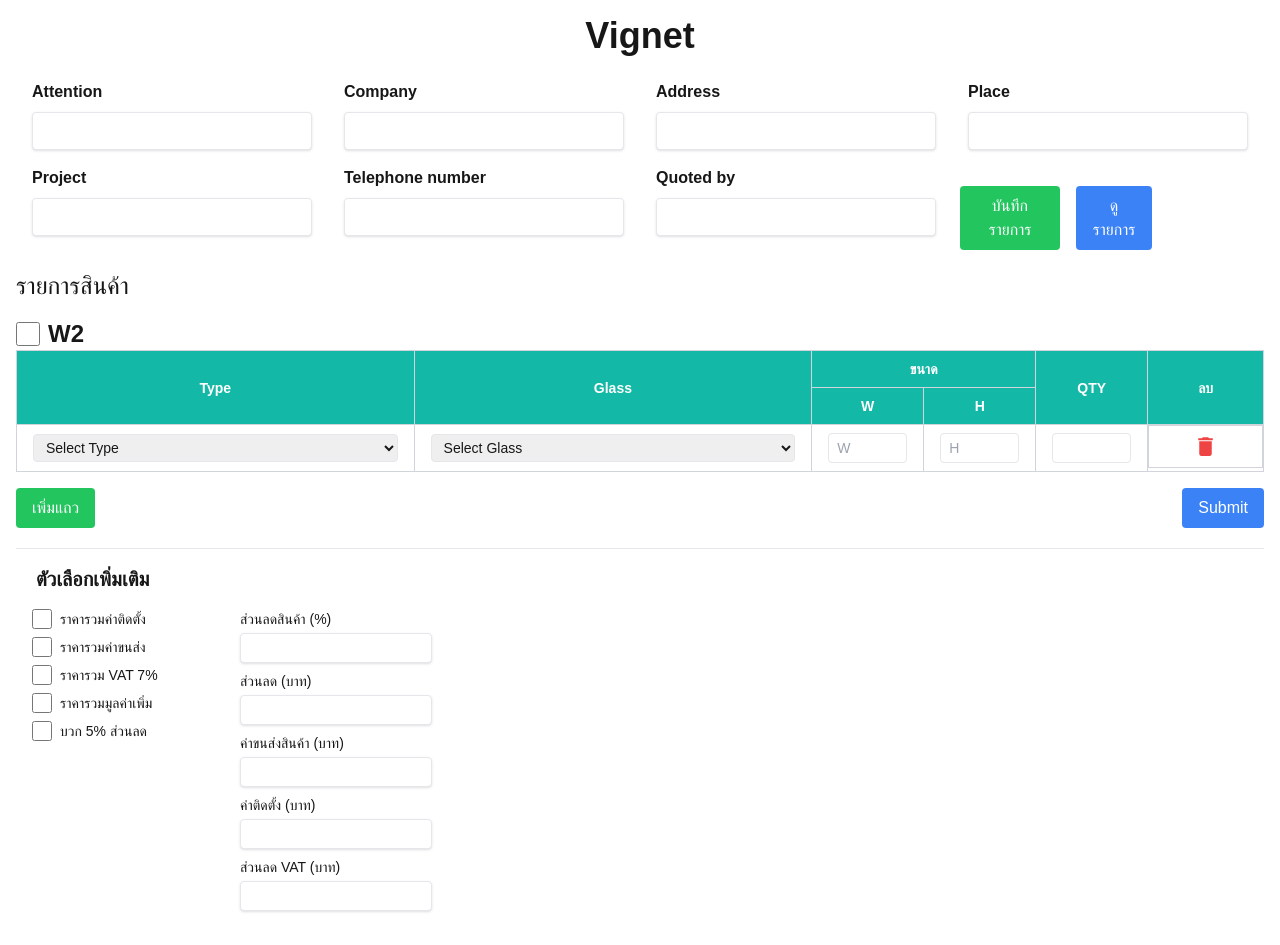
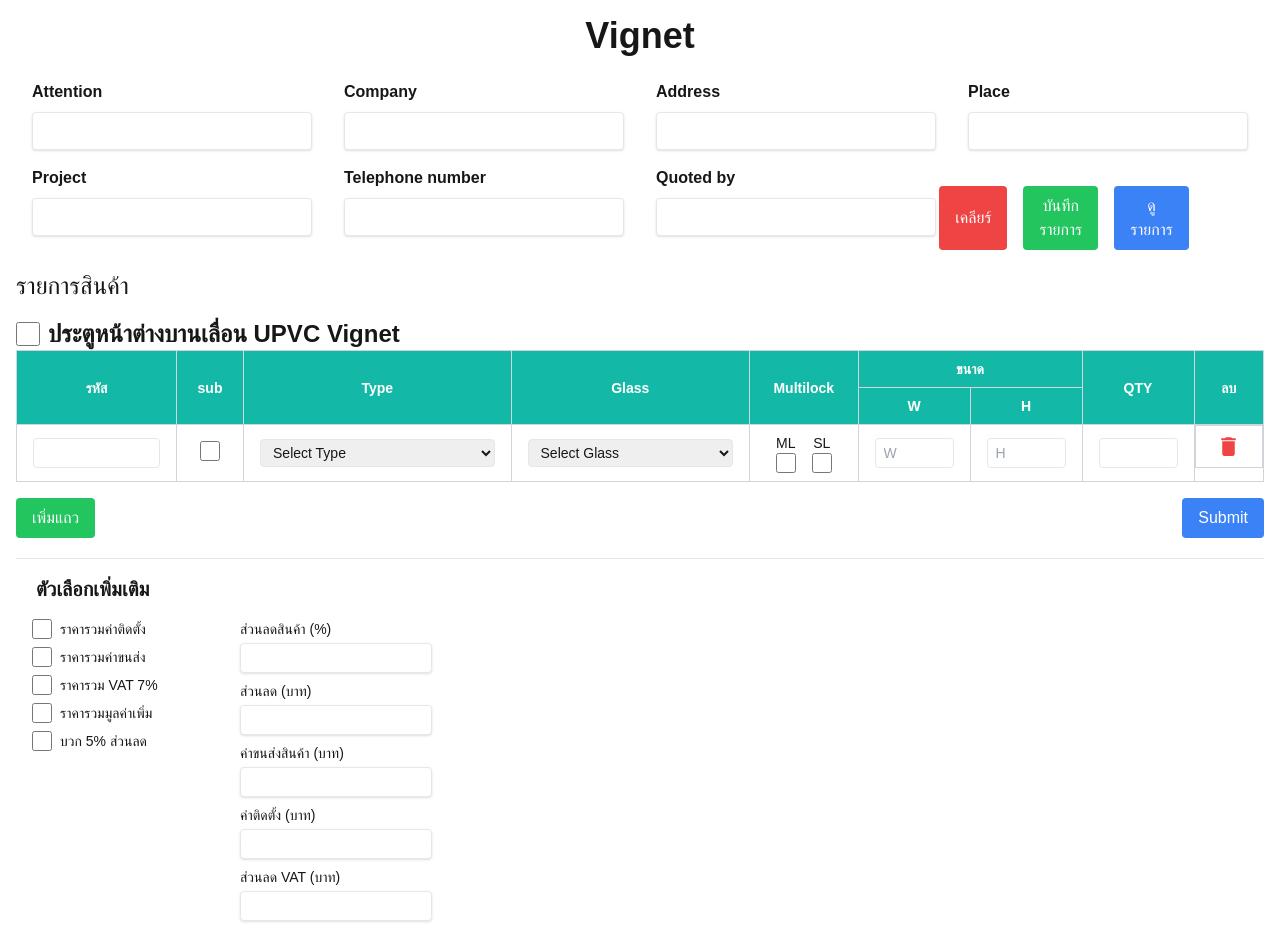
Before and after one commit to VolleyV/Wire-Screen-Quotation, a Next.js app: page / in a window 1280 px wide. Built offline with nearby package versions, Linux system fonts and the light colour scheme.

Commit message:
change main function

```diff
--- a/src/app/Components/InputInfo.tsx
+++ b/src/app/Components/InputInfo.tsx
@@ -7,12 +7,19 @@
   // Define props for InputInfo
   formData: any; // Or be more specific with your formData type
   handleInputChange: (event: React.ChangeEvent<HTMLInputElement>) => void;
+  setFormData: React.Dispatch<React.SetStateAction<any>>;
 }
 
 const InputInfo: React.FC<InputInfoProps> = ({
   formData,
   handleInputChange,
+  setFormData,
 }) => {
+  console.log("InputInfo Component Rendered:"); // Indicate component render
+  console.log("  formData prop:", formData); // Log formData prop
+  console.log("  handleInputChange prop:", handleInputChange); // Log handleInputChange prop
+  console.log("  setFormData prop:", setFormData); // Log setFormData prop
+  console.log("  Is setFormData a function?", typeof setFormData === 'function'); // Check if it's a function
   // Receive props
   const router = useRouter(); // Initialize useRouter
 
@@ -23,6 +30,29 @@
   const handleSubmit = (e: React.FormEvent) => {
     e.preventDefault();
     // No submit action needed here, data is saved on change
+  };
+  const handleReset = () => {
+    // **CORRECTED LINE: Call setFormData, NOT formData**
+    setFormData({
+      attention: '',
+      company: '',
+      address: '',
+      place: '',
+      project: '',
+      phone: '',
+      quote: '',
+      includeInstallationCost: false,
+      includeShippingCost: false,
+      includeVAT: false,
+      includeValueAddedTax: false,
+      add5PercentDiscount: false,
+      deduct20PercentNonStill: false,
+      discountPercentage: '',
+      discountAmount: '',
+      shippingAmount: '',
+      installationAmount: '',
+      vatDiscountAmount: '',
+    });
   };
   const handleSaveHistory = async () => {
     try {
@@ -155,6 +185,13 @@
             />
           </div>
           <div className="flex justify-center w-full md:w-2/12 px-2">
+          <button
+              type="button" // type="button" is important to prevent form submission
+              className="bg-red-500 text-white px-4 py-2 rounded mt-5 ml-4 mr-4 justify-items-end"
+              onClick={handleReset} // Call handleSaveHistory on click
+            >
+              เคลียร์
+            </button>
             <button
               type="button" // type="button" is important to prevent form submission
               className="bg-green-500 text-white px-4 py-2 rounded mt-5 justify-items-end"
--- a/src/app/Components/SlidingWindow.tsx
+++ b/src/app/Components/SlidingWindow.tsx
@@ -13,6 +13,8 @@
       sub: false,
       type: "",
       glass: "",
+      ml: false,
+      sl: false,
       width: "",
       height: "",
       qty: "",
@@ -27,6 +29,8 @@
         sub: false,
         type: "",
         glass: "",
+        ml: false,
+        sl: false,
         width: "",
         height: "",
         qty: "",
@@ -52,8 +56,23 @@
     { label: "Select Type", value: "" },
     { label: "W2 (W6000 x H3200)", value: "W2" },
     { label: "Demo", value: "Demo" },
+    {
+      label: "หน้าต่างบานเลื่อนสลับ (2P,2T)",
+      value: "หน้าต่างบานเลื่อนสลับ (2P,2T)",
+    },
+    {
+      label: "หน้าต่างบานเลื่อนสลับ (3P,3T)",
+      value: "หน้าต่างบานเลื่อนสลับ (3P,3T)",
+    },
+    {
+      label: "หน้าต่างบานเลื่อนสลับ (4P,2T)",
+      value: "หน้าต่างบานเลื่อนสลับ (4P,2T)",
+    },
+    { label: "ช่องแสง (F)", value: "F" },
   ];
 
+  const [mlHeaderChecked, setMlHeaderChecked] = useState(false);
+  const [slHeaderChecked, setSlHeaderChecked] = useState(false);
   /*   const glassOptions = [
     { label: "Select Glass", value: "" },
     { label: "W2 (W6000 x H3200)", value: "W2" },
@@ -92,15 +111,15 @@
       // Fetch price for each row
       const updatedRows = await Promise.all(
         slidingWindow.map(async (row) => {
-          const validTypes = ["W2", "Demo", "Type3", "Type4", "Type5"]; // Allowed types
+          /*   const validTypes = ["W2", "Demo", "2P2T", "3P3T", "4P2T","F"]; // Allowed types
 
           if (!validTypes.includes(row.type)) {
             toast.error(`ไม่สามารถคำนวณราคาได้สำหรับ Type: ${row.type}`);
             return;
-          }
+          } */
           try {
             const response = await fetch(
-              `/api/check-price?width=${row.width}&height=${row.height}`
+              `/api/calculate-price?width=${row.width}&height=${row.height}&type=${row.type}`
             );
             console.log(response);
             console.log(row.qty);
@@ -112,9 +131,9 @@
             if (row.qty == null || row.qty == "") {
               toast.error(`กรุณาใส่จำนวนสินค้า`);
             } else {
-              toast.error(`ไม่พบราคาสำหรับ W: ${row.width}, H: ${row.height}`, {
+              /* toast.error(`ไม่พบราคาสำหรับ W: ${row.width}, H: ${row.height}`, {
                 autoClose: 2000,
-              });
+              }); */
               return { ...row, price: "N/A" }; // Handle missing price
             }
           } catch (error) {
@@ -151,25 +170,25 @@
     const row = slidingWindow[index];
 
     if (!row.width || !row.height) return;
-    const validTypes = ["W2", "Demo", "Type3", "Type4", "Type5"]; // Allowed types
+    const validTypes = ["W2", "Demo", "Type3", "Type4", "Type5", "F"]; // Allowed types
 
-    if (!validTypes.includes(row.type)) {
+    /* if (!validTypes.includes(row.type)) {
       toast.error(`ไม่สามารถคำนวณราคาได้สำหรับ Type: ${row.type}`);
       return;
-    }
+    } */
     try {
       const response = await fetch(
-        `/api/check-price?width=${row.width}&height=${row.height}`
+        `/api/calculate-price?width=${row.width}&height=${row.height}&type=${row.type}`
       );
       const result = await response.json();
       console.log("API Response:", result);
-      if (response.ok && result.data.length > 0) {
+      /*  if (response.ok && result.data.length > 0) {
         handleInputChange(index, "price", result.data[0].price);
         toast.success(`พบราคาสำหรับ W: ${row.width}, H: ${row.height}`);
       } else {
         handleInputChange(index, "price", "N/A");
         toast.error(`ไม่พบราคาสำหรับ W: ${row.width}, H: ${row.height}`);
-      }
+      } */
     } catch (error) {
       console.error("Error fetching price:", error);
       handleInputChange(index, "price", "Error");
@@ -187,22 +206,27 @@
             setIsChecked(!isChecked);
           }}
         />
-        <h1 className="text-2xl font-bold ml-2">W2</h1>
+        <h1 className="text-2xl font-bold ml-2">
+          ประตูหน้าต่างบานเลื่อน UPVC Vignet
+        </h1>
       </div>
       <table className="table-auto border-collapse border border-gray-300 w-full text-sm">
         <thead>
           <tr className="bg-teal-500 text-white">
-            {/*  <th className="border border-gray-300 px-4 py-2" rowSpan={2}>
+            <th className="border border-gray-300 px-4 py-2" rowSpan={2}>
               รหัส
             </th>
             <th className="border border-gray-300 px-4 py-2" rowSpan={2}>
               sub
-            </th> */}
+            </th>
             <th className="border border-gray-300 px-4 py-2" rowSpan={2}>
               Type
             </th>
             <th className="border border-gray-300 px-4 py-2" rowSpan={2}>
               Glass
+            </th>
+            <th className="border border-gray-300 px-4 py-2" rowSpan={2}>
+              Multilock
             </th>
             <th className="border border-gray-300 px-4 py-2" colSpan={2}>
               ขนาด
@@ -225,7 +249,7 @@
               key={index}
               className={`${index % 2 === 0 ? "bg-white" : "bg-gray-100"}`}
             >
-              {/* <td className="border border-gray-300 px-4 py-2 w-40">
+              <td className="border border-gray-300 px-4 py-2 w-40">
                 <input
                   type="text"
                   value={row.id}
@@ -234,8 +258,8 @@
                   }
                   className="border rounded px-2 py-1 w-full"
                 />
-              </td> */}
-              {/*  <td className="border border-gray-300 px-4 py-2 text-center">
+              </td>
+              <td className="border border-gray-300 px-4 py-2 text-center">
                 <input
                   type="checkbox"
                   checked={row.sub}
@@ -244,7 +268,8 @@
                   }
                   className="form-checkbox h-5 w-5"
                 />
-              </td> */}
+              </td>
+
               <td className="border border-gray-300 px-4 py-2">
                 <select
                   value={row.type}
@@ -272,6 +297,30 @@
                   <option value="W2">W2 (W6000 x H3200)</option>
                   <option value="Demo">Demo</option>
                 </select>
+              </td>
+              <td className="border border-gray-300 px-4 py-2 text-center">
+              <div className="flex justify-center"> {/* Added justify-center to center the content horizontally */}
+  <div className="flex">
+    <div className="flex flex-col items-center mr-4">
+      <span>ML</span>
+      <input
+        type="checkbox"
+        checked={row.ml}
+        onChange={(e) => handleInputChange(index, "ml", e.target.checked)}
+        className="form-checkbox h-5 w-5"
+      />
+    </div>
+    <div className="flex flex-col items-center">
+      <span>SL</span>
+      <input
+        type="checkbox"
+        checked={row.sl}
+        onChange={(e) => handleInputChange(index, "sl", e.target.checked)}
+        className="form-checkbox h-5 w-5"
+      />
+    </div>
+  </div>
+</div>
               </td>
               <td className="border border-gray-300 px-4 py-2 w-28">
                 <input
--- a/src/app/api/calculate-price/route.js
+++ b/src/app/api/calculate-price/route.js
@@ -5,6 +5,7 @@
     const { searchParams } = new URL(request.url);
     const widthCm = searchParams.get("width");
     const heightCm = searchParams.get("height");
+    const type = searchParams.get("type");
 
     if (!widthCm || !heightCm) {
       return NextResponse.json(
@@ -24,14 +25,41 @@
     }
 
     // Convert cm to meters
-    const widthMeters = width / 100;
-    const heightMeters = height / 100;
+    const widthMeters = width / 1000;
+    const heightMeters = height / 1000;
+    let price=0;
 
     // Calculate area in square meters
     const areaSqMeters = widthMeters * heightMeters;
-
+    if(type==="หน้าต่างบานเลื่อนสลับ (2P,2T)"){
+      if(areaSqMeters>0&&areaSqMeters<0.6){
+        price=4000;
+      }
+      else if(areaSqMeters>0.6&&areaSqMeters<0.8){
+      price=5000;
+      }
+      else if(areaSqMeters>0.8&&areaSqMeters<1.44){
+        price=5500;
+      }
+      else price=areaSqMeters*4000;
+    }
+    else if(type==="หน้าต่างบานเลื่อนสลับ (3P,3T)"||type==="4P2T"){
+      if(areaSqMeters>0&&areaSqMeters<2){
+        price=8000;
+      }
+      else if(areaSqMeters>2&&areaSqMeters<2.4){
+      price=9000;
+      }
+      else if(areaSqMeters>2.4&&areaSqMeters<2.64){
+        price=10000;
+      }
+      else if(areaSqMeters>2.64&&areaSqMeters<2.88){
+        price=10000;}
+      else price=areaSqMeters*4000;
+    }
+    else return "ไม่มีสินค้านี้";
     // Calculate price (70 Baht per square meter)
-    const price = areaSqMeters * 70;
+    //const price = areaSqMeters * 70;
 
     const calculatedPriceData = [{ price: price.toFixed(2) }]; // Format to 2 decimal places
 
--- a/src/app/page.tsx
+++ b/src/app/page.tsx
@@ -1,41 +1,44 @@
-"use client"; // Make sure this is client component if you are using client-side features like useState
-import React, { useState } from "react"; // Import useState
+"use client";
+import React, { useState } from "react";
 import InputInfo from "./Components/InputInfo";
 import SlidingWindow from "./Components/SlidingWindow";
-import CheckBox from "./Components/CheckBox"; // Keep import for CheckBox
-
+import CheckBox from "./Components/CheckBox";
+import { useSearchParams } from 'next/navigation'; // **Import useSearchParams**
 
 
 export default function Home() {
-  const [formData, setFormData] = useState({
-    // **Moved formData state here**
-    attention: "",
-    company: "",
-    address: "",
-    place: "",
-    project: "",
-    phone: "",
-    quote: "",
-    includeInstallationCost: false,
+  const searchParams = useSearchParams(); // **Use useSearchParams hook**
+
+  // Initialize formData from search params OR default empty values
+  const initialFormData = {
+    attention: searchParams.get('attention') || '',
+    company: searchParams.get('company') || '',
+    address: searchParams.get('address') || '',
+    place: searchParams.get('place') || '',
+    project: searchParams.get('project') || '',
+    phone: searchParams.get('phone') || '',
+    quote: searchParams.get('quote') || '',
+    includeInstallationCost: false, // Keep default boolean values
     includeShippingCost: false,
     includeVAT: false,
     includeValueAddedTax: false,
     add5PercentDiscount: false,
     deduct20PercentNonStill: false,
-    discountPercentage: "",
-    discountAmount: "",
-    shippingAmount: "",
-    installationAmount: "",
-    vatDiscountAmount: "",
-  });
+    discountPercentage: '', // Keep default empty strings for text inputs
+    discountAmount: '',
+    shippingAmount: '',
+    installationAmount: '',
+    vatDiscountAmount: '',
+    slidingWindowData: [],
+  };
+
+  const [formData, setFormData] = useState(initialFormData);
 
   const handleCheckboxChange = (event: React.ChangeEvent<HTMLInputElement>) => {
-    // **Moved handleCheckboxChange here**
     setFormData({ ...formData, [event.target.name]: event.target.checked });
   };
 
   const handleInputChange = (event: React.ChangeEvent<HTMLInputElement>) => {
-    // **Moved handleInputChange here**
     setFormData({ ...formData, [event.target.name]: event.target.value });
   };
 
@@ -45,16 +48,16 @@
         <h1 className="text-4xl text-center font-bold">Vignet</h1>
       </div>
       <InputInfo
-        formData={formData} // **Pass formData prop to InputInfo**
-        handleInputChange={handleInputChange} // **Pass handleInputChange prop to InputInfo**
-        // **You can choose NOT to pass handleCheckboxChange to InputInfo if you only want checkboxes in CheckBox component**
+        formData={formData}
+        handleInputChange={handleInputChange}
+        setFormData={setFormData}
       />
       <div className="mt-5 text-2xl text-starts">รายการสินค้า</div>
-      <SlidingWindow /> {/* Assuming you render SlidingWindow here */}
+      <SlidingWindow />
       <CheckBox
-        formData={formData} // **Pass formData prop to CheckBox**
-        handleCheckboxChange={handleCheckboxChange} // **Pass handleCheckboxChange prop to CheckBox**
-        handleInputChange={handleInputChange} // **Pass handleInputChange prop to CheckBox**
+        formData={formData}
+        handleCheckboxChange={handleCheckboxChange}
+        handleInputChange={handleInputChange}
       />
     </div>
   );
```
Also changed, not shown: src/app/Calc/page.tsx (+5 -3 lines), src/app/Customer-history/page.tsx (+21 -43 lines), src/app/api/create-quotation/route.js (+4 -3 lines).
